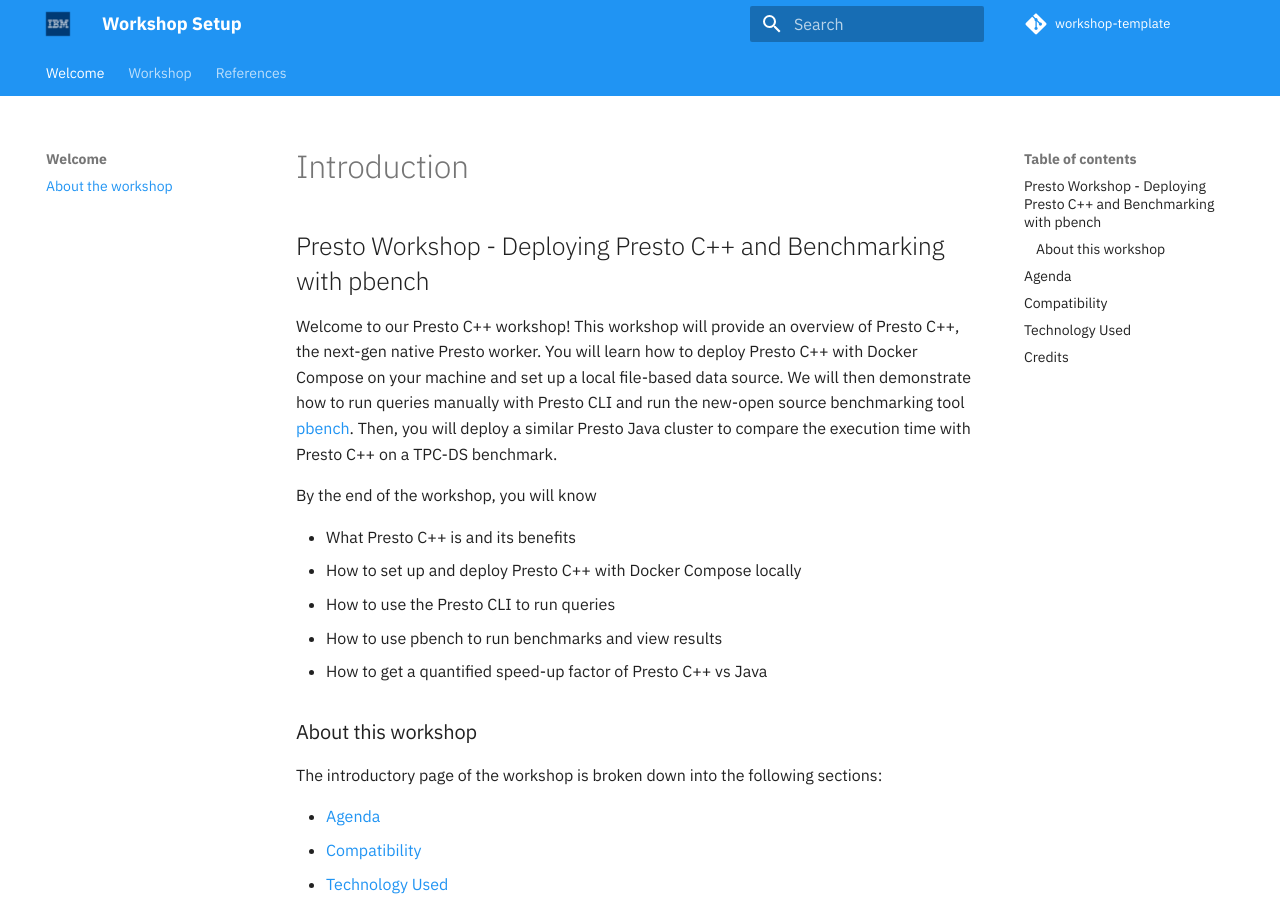
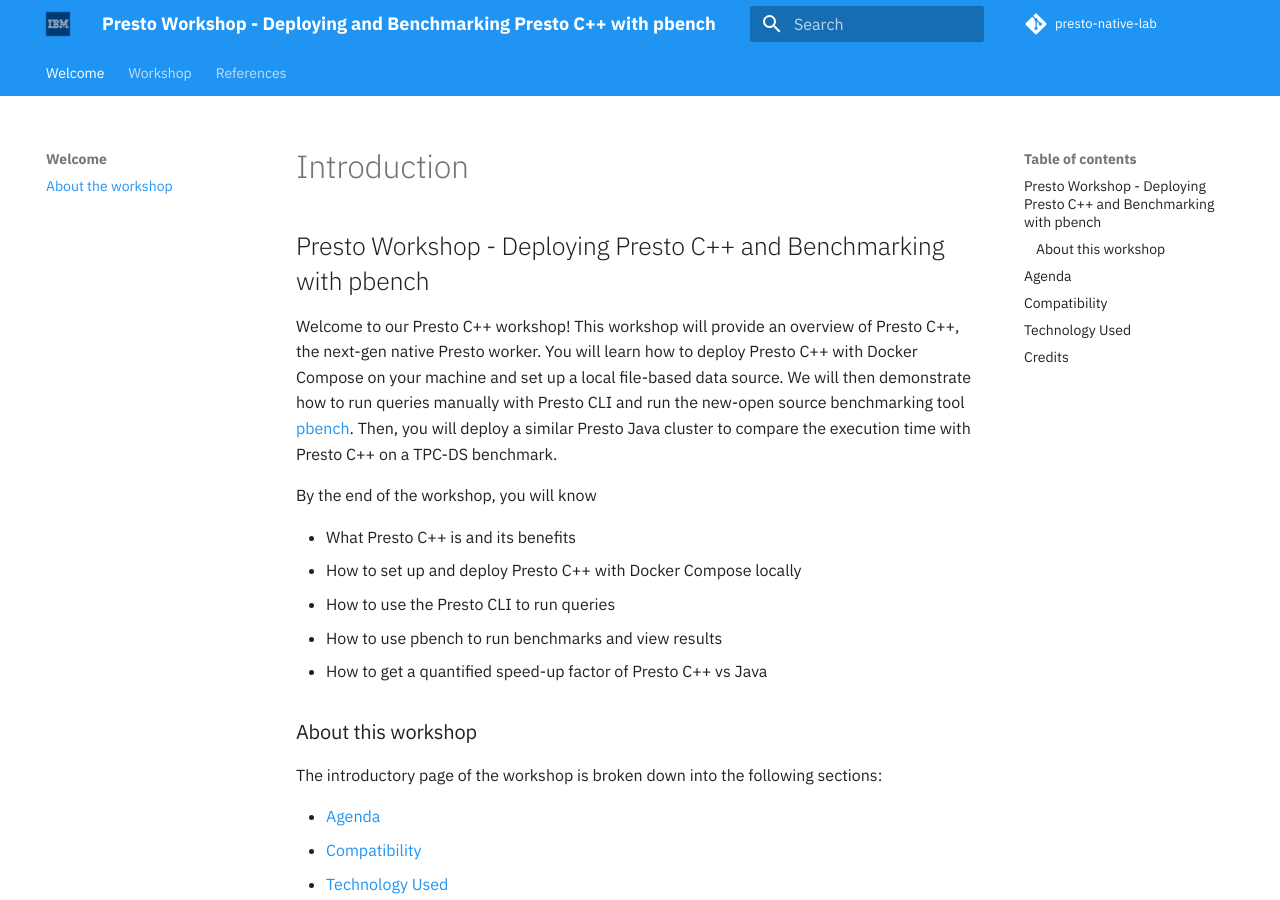
Before and after one commit to IBM/presto-benchmark-lab, an MkDocs documentation site: the page built from docs/README.md, in a window 1280 px wide and 900 px high. Built offline with MkDocs 1.6.1 and Material for MkDocs 9.7.7, drawn with Linux system fonts in a browser that asks for light colours; comment, search, counter and statistics services are not loaded.

Commit message:
Add site and repo name

```diff
--- a/mkdocs.yml
+++ b/mkdocs.yml
@@ -1,11 +1,11 @@
 # Project information
-site_name: Workshop Setup
-site_url: https://ibm.github.io/workshop-template
+site_name: Presto Workshop - Deploying and Benchmarking Presto C++ with pbench
+site_url: https://ibm.github.io/presto-native-lab
 site_author: IBM Developer
 
 # Repository
-repo_name: workshop-template
-repo_url: https://github.com/ibm/workshop-template
+repo_name: presto-native-lab
+repo_url: https://github.com/IBM/presto-native-lab
 edit_uri: edit/master/docs
 
 # Navigation
```
